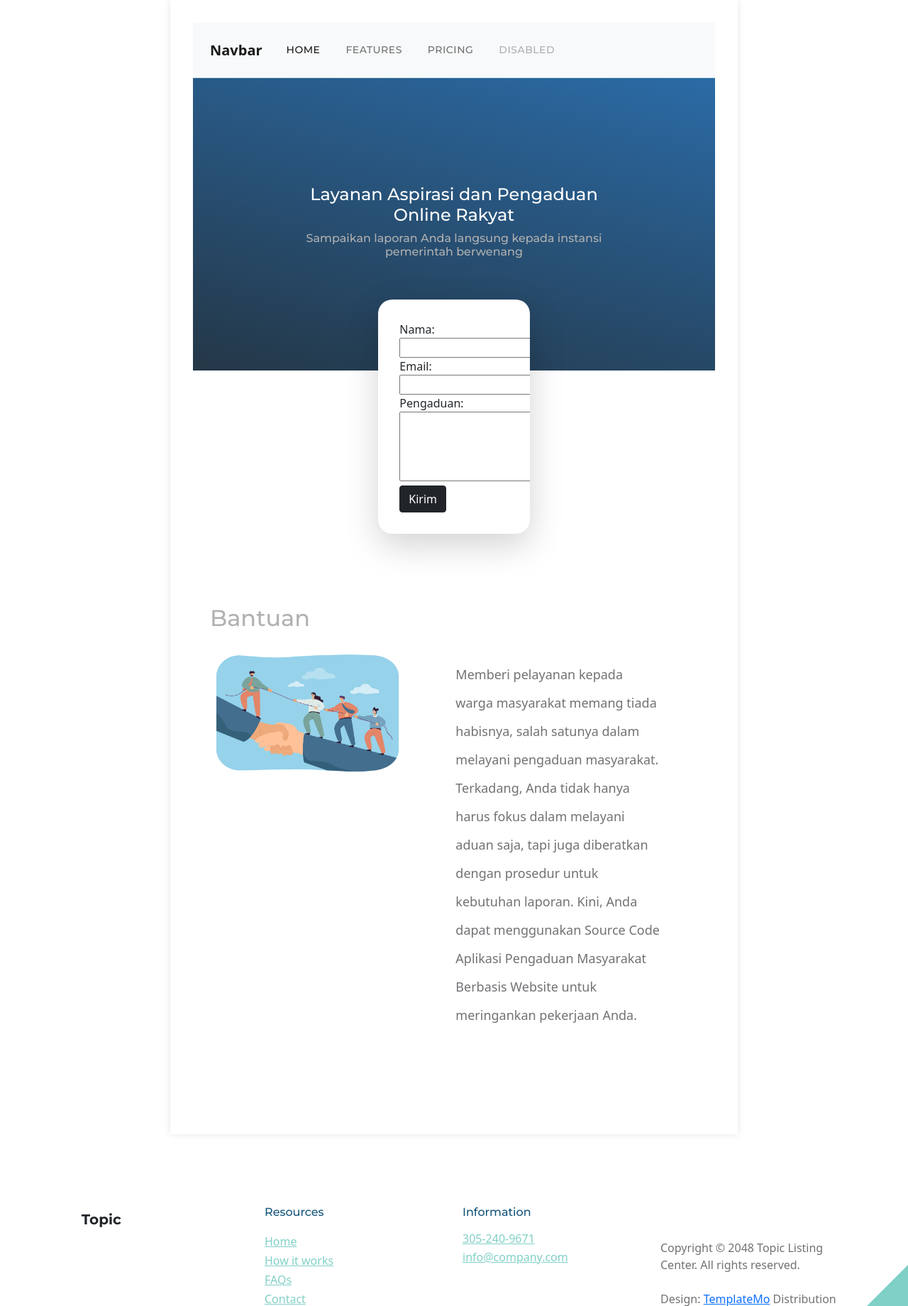
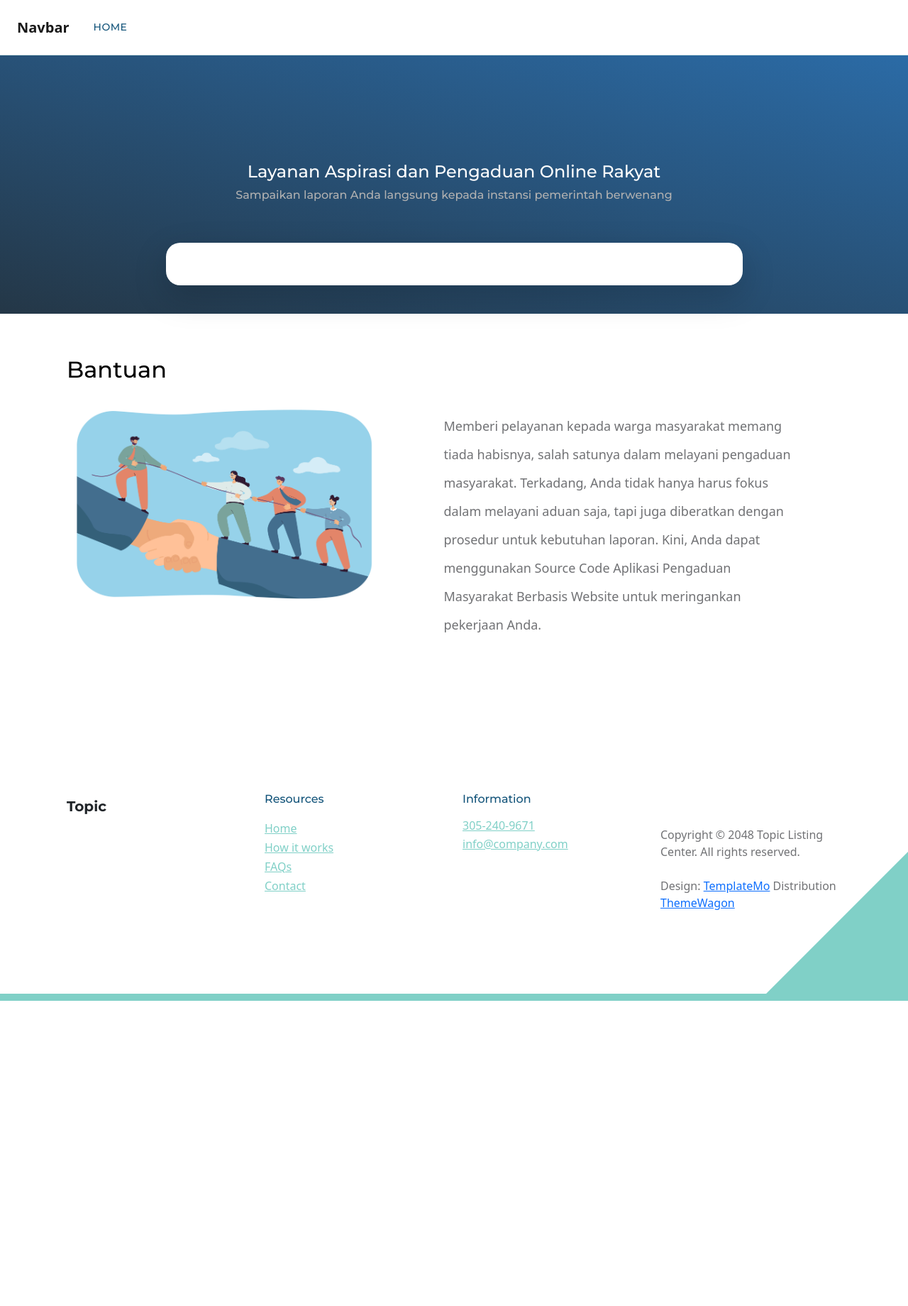
Before and after one commit to alifhmiysf/pengaduan-masyarakat, a CodeIgniter 4 app: template app/Views/users/index.php in a window 1280 px wide. Shown: the top 1840 px of the page at 71% size. After the commit the page ends 1410 px from the top, so only its background shows below. Run offline with PHP 8.4 and a stand-in for CodeIgniter, Linux system fonts and the light colour scheme; the template is opened without the code that fills it, so the values that code supplies are empty; some libraries are stand-ins or nearby versions; some web fonts are replaced.

Commit message:
membuat tampilan pada masyarakat

```diff
--- a/app/Views/users/index.php
+++ b/app/Views/users/index.php
@@ -25,7 +25,7 @@
 
     <link href="https://cdn.jsdelivr.net/npm/bootstrap@5.0.2/dist/css/bootstrap.min.css" rel="stylesheet" integrity="sha384-EVSTQN3/azprG1Anm3QDgpJLIm9Nao0Yz1ztcQTwFspd3yD65VohhpuuCOmLASjC" crossorigin="anonymous">
 
-    <link rel="stylesheet" href="<?= base_url('css/pengaduan.css') ?>">
+
     <!--
 
 TemplateMo 590 topic listing
@@ -38,13 +38,10 @@ https://templatemo.com/tm-590-topic-listing
 <body id="top">
 
     <main>
-
-        <nav class="navbar navbar-expand-lg navbar-light bg-light">
+        <nav class="navbar navbar-expand-lg navbar-primary bege">
             <div class="container-fluid">
                 <a class="navbar-brand" href="#">Navbar</a>
-                <button class="navbar-toggler" type="button" data-bs-toggle="collapse" data-bs-target="#navbarNav" aria-controls="navbarNav" aria-expanded="false" aria-label="Toggle navigation">
-                    <span class="navbar-toggler-icon"></span>
-                </button>
+
                 <div class="collapse navbar-collapse" id="navbarNav">
                     <ul class="navbar-nav">
                         <li class="nav-item">
@@ -55,9 +52,6 @@ https://templatemo.com/tm-590-topic-listing
                         </li>
                         <li class="nav-item">
                             <a class="nav-link" href="#">Pricing</a>
-                        </li>
-                        <li class="nav-item">
-                            <a class="nav-link disabled" href="#" tabindex="-1" aria-disabled="true">Disabled</a>
                         </li>
                     </ul>
                 </div>
@@ -83,20 +77,9 @@ https://templatemo.com/tm-590-topic-listing
             <div class="container">
                 <div class="row justify-content-center">
 
-                    <div class="col-lg-4 col-12 mb-4 mb-lg-0">
+                    <div class="col-lg-9 col-12 mb-4 mb-lg-0">
                         <div class="custom-block bg-white shadow-lg">
-                            <form action="" method="POST" class="">
-                                <label for="name">Nama:</label>
-                                <input type="text" id="name" name="name" required>
 
-                                <label for="email">Email:</label>
-                                <input type="email" id="email" name="email" required>
-
-                                <label for="complaint">Pengaduan:</label>
-                                <textarea id="complaint" name="complaint" rows="4" required></textarea>
-
-                                <button type="submit" class="btn btn-dark">Kirim</button>
-                            </form>
                         </div>
                     </div>
                 </div>
@@ -143,7 +126,6 @@ https://templatemo.com/tm-590-topic-listing
 
                 <div class="col-lg-3 col-12 mb-4 pb-2">
                     <a class="navbar-brand mb-2" href="index.html">
-                        <i class="bi-back"></i>
                         <span>Topic</span>
                     </a>
                 </div>
--- a/public/css/pengaduan.css
+++ b/public/css/pengaduan.css
@@ -9,12 +9,10 @@
 
 
 
-main {
+form {
     max-width: 800px;
     margin: 0 auto;
     padding: 2rem;
-    background-color: #fff;
-    box-shadow: 0 0 10px rgba(0, 0, 0, 0.1);
 }
 
 
--- a/public/css/templatemo-topic-listing.css
+++ b/public/css/templatemo-topic-listing.css
@@ -45,6 +45,10 @@ https://templatemo.com/tm-590-topic-listing
   --font-weight-bold:             700;
 }
 
+.bege {
+  background-color: #243D54;
+}
+
 body {
   background-color: var(--white-color);
   font-family: var(--body-font-family);
@@ -71,7 +75,6 @@ h5,
 h6 {
   font-family: var(--title-font-family);
   font-weight: var(--font-weight-semibold);
-  color: #B1B1B1;
 }
 
 h1 {
```
